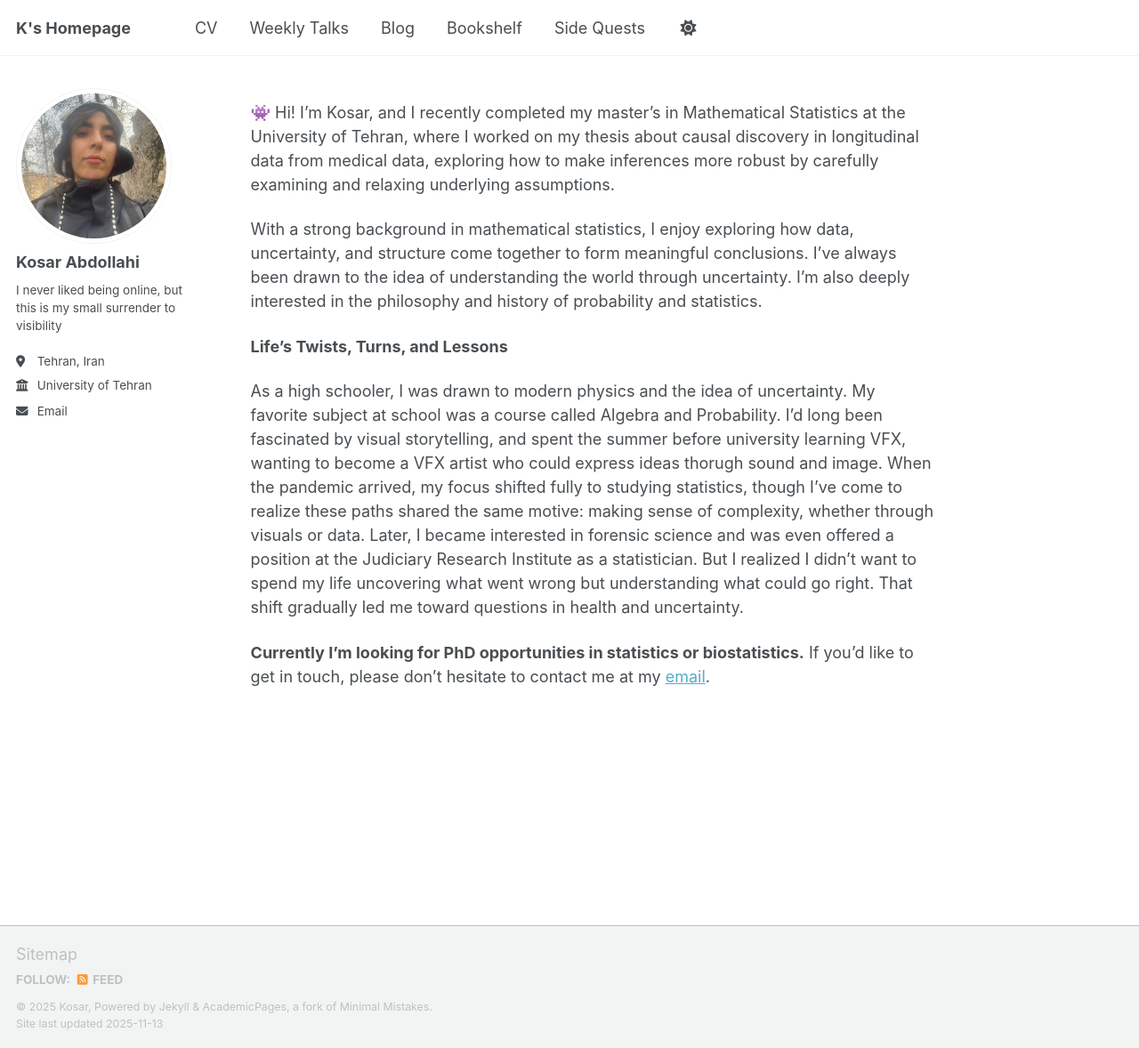
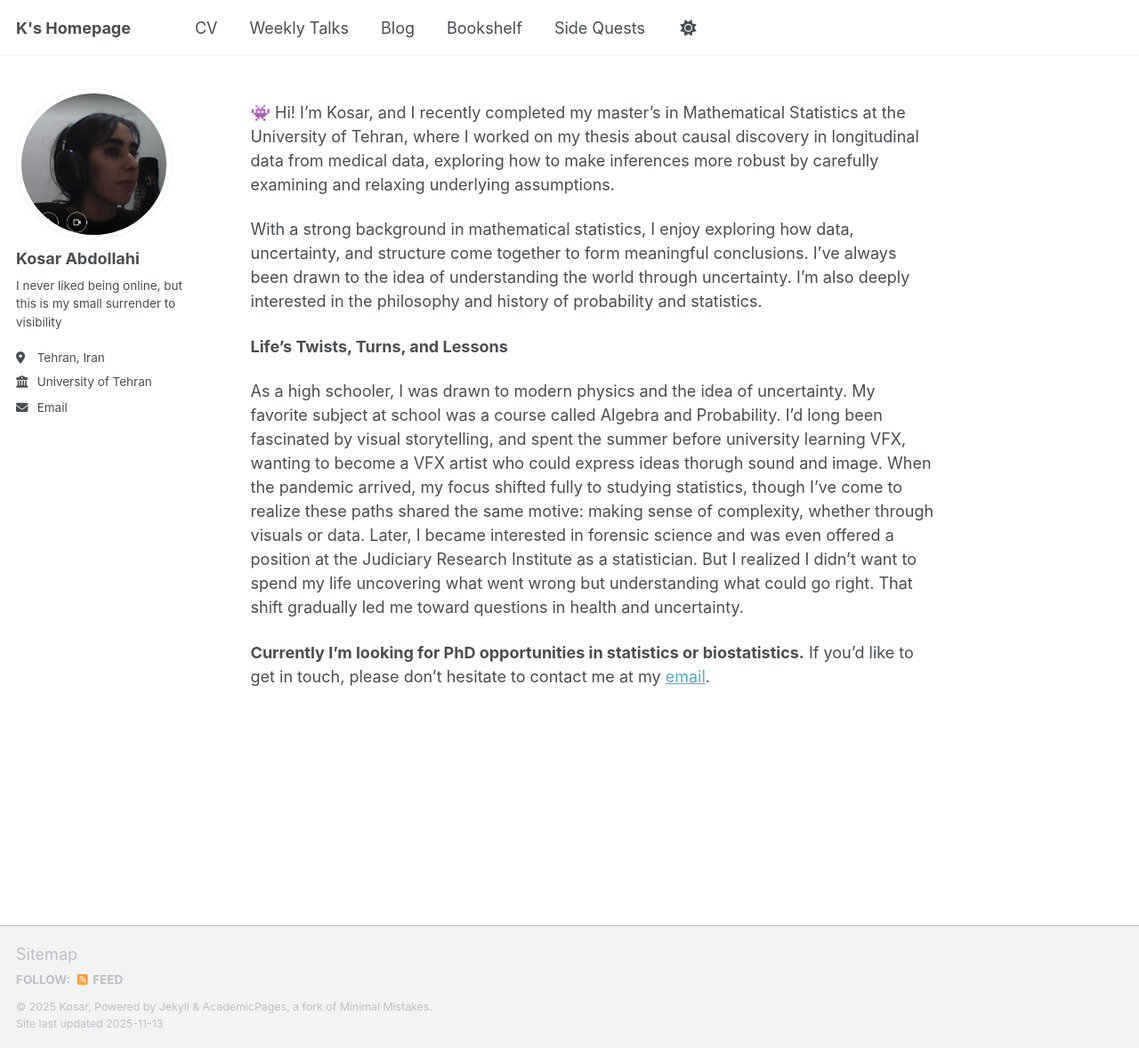
Before and after one commit to kabdollahi/kabdollahi.github.io, a Jekyll site: the page built from _pages/about.md, in a window 1280 px wide and 1178 px high. Shown: the whole window at 89% size. Built offline with Jekyll 4.4.1, drawn with Linux system fonts in a browser that asks for light colours; a script that is not in the unit is left out.

Commit message:
Update _config.yml

```diff
--- a/_config.yml
+++ b/_config.yml
@@ -23,7 +23,7 @@ repository               : "academicpages/academicpages.github.io"
 #               Additional customization can be done by editing /_includes/author-profile.html
 author:
   # Biographic information
-  avatar           : "profilekyuub.JPG"
+  avatar           : "profilekyubb.JPG"
   name             : "Kosar Abdollahi"
   pronouns         : # example: "she/her"
   bio              : "I never liked being online, but this is my small surrender to visibility"
```
